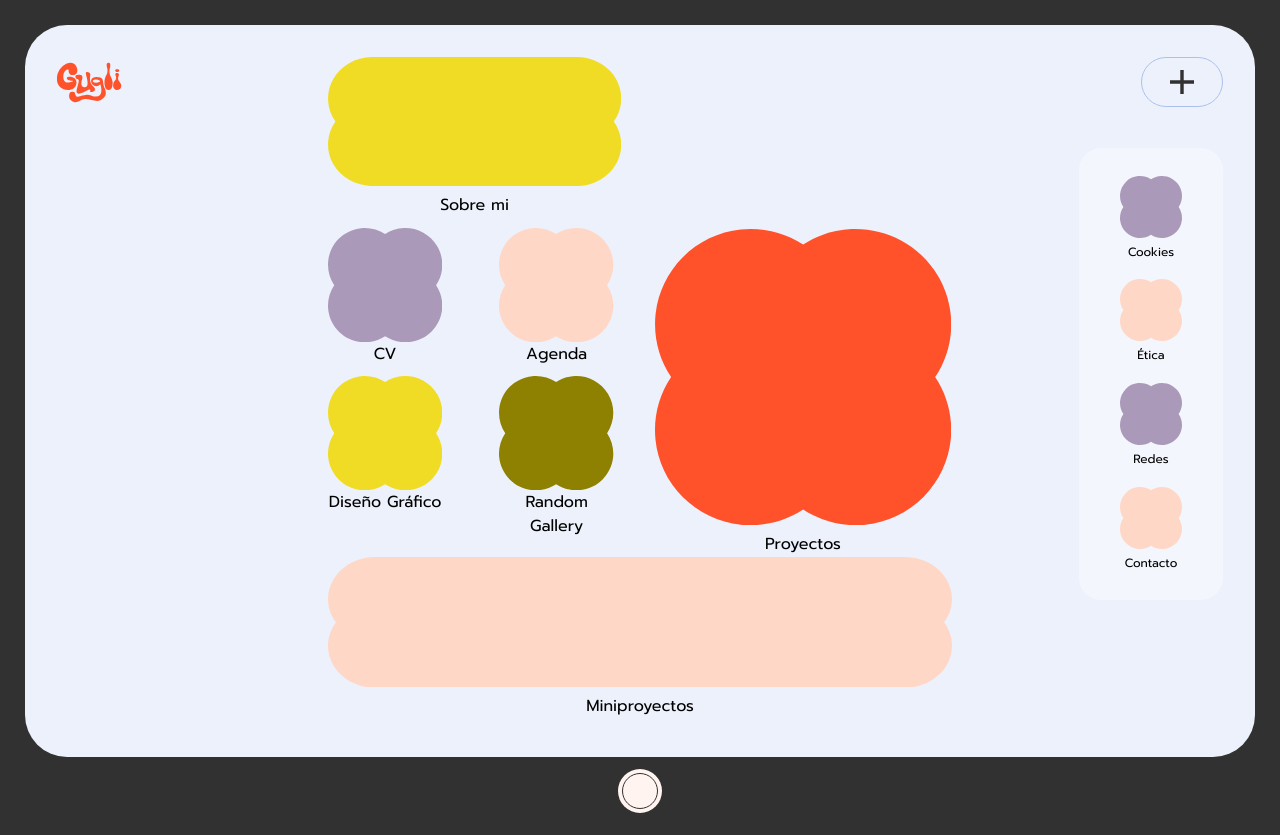
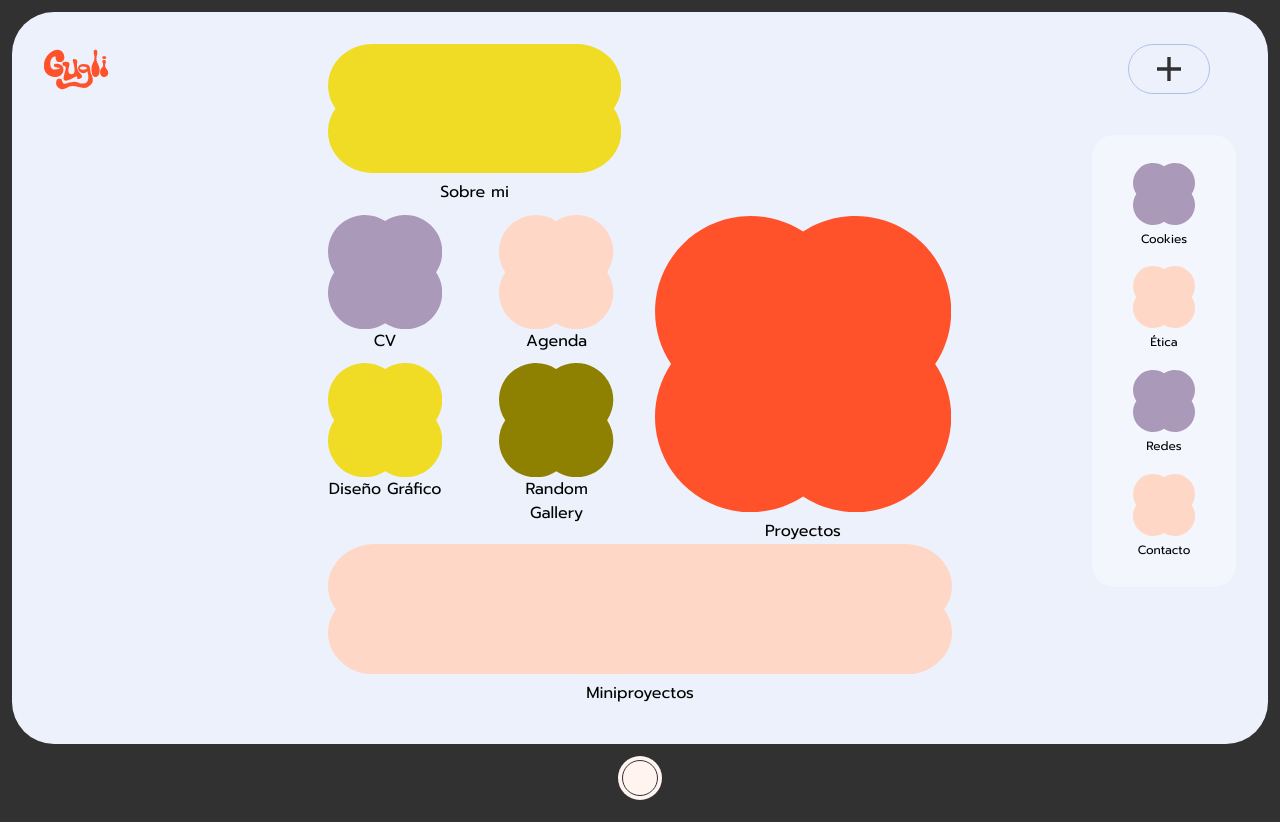
Before and after one commit to mariagugli/project-gamma, a React (Vite) app: page / in a window 1280 px wide. Built offline with nearby package versions, Linux system fonts and the light colour scheme.

Commit message:
body border screen smaller

```diff
--- a/src/scss/_site.scss
+++ b/src/scss/_site.scss
@@ -21,9 +21,9 @@
 
 body {
   margin: 0;
-  padding: 25px 25px 10px;
-  width: calc(100vw - 50px);
-  height: calc(100svh - 50px);
+  padding: 12px 12px 10px;
+  width: calc(100vw - 24px);
+    height: calc(100svh - 10px);
   background-color: $gray__darker;
 }
 
```
